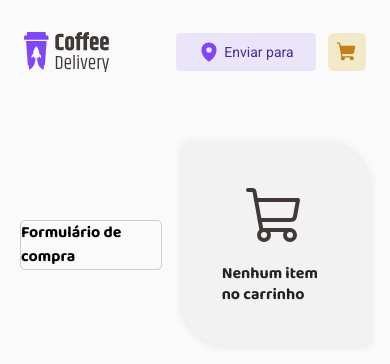
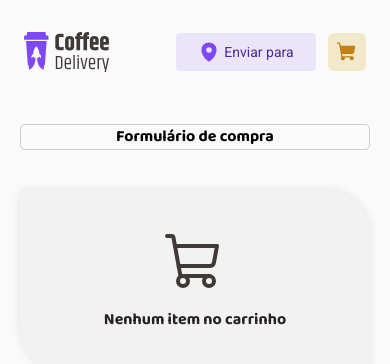
Before and after one commit to alex-britto/PDCoffe, a React (Vite) app: page /cart in a window 390 px wide. Shown: the top 364 px of the page. Built offline with nearby package versions, Linux system fonts and the light colour scheme; data requests are answered from the project's data file.

Commit message:
fix: fixed a bug with responsiveness on the Cart page

```diff
--- a/src/pages/Cart/styles.ts
+++ b/src/pages/Cart/styles.ts
@@ -10,6 +10,10 @@ export const ContentContainer = styled.div`
   justify-content: center;
   align-items: center;
   margin-top: 20px;
+
+  @media (max-width: 768px) {
+    flex-direction: column;
+  }
 `;
 
 export const FormContainer = styled.div`
```
